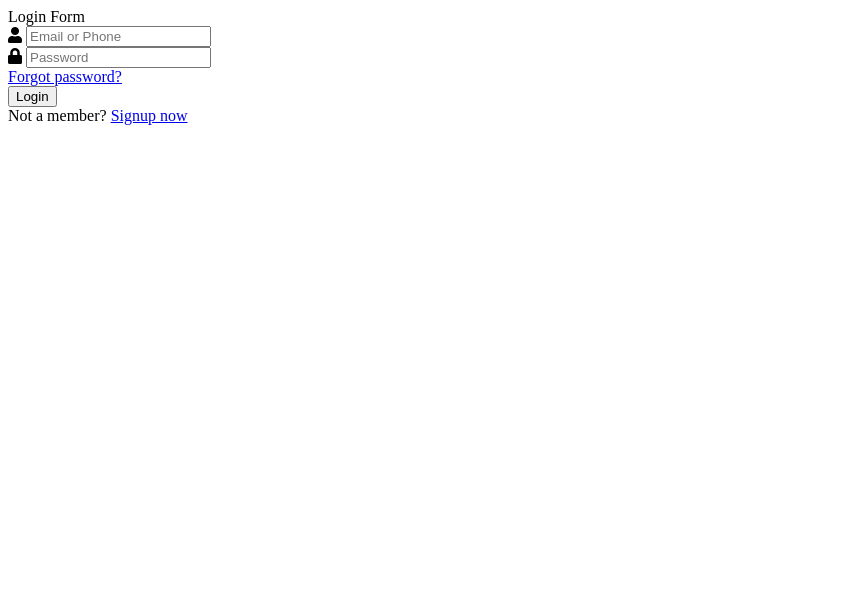
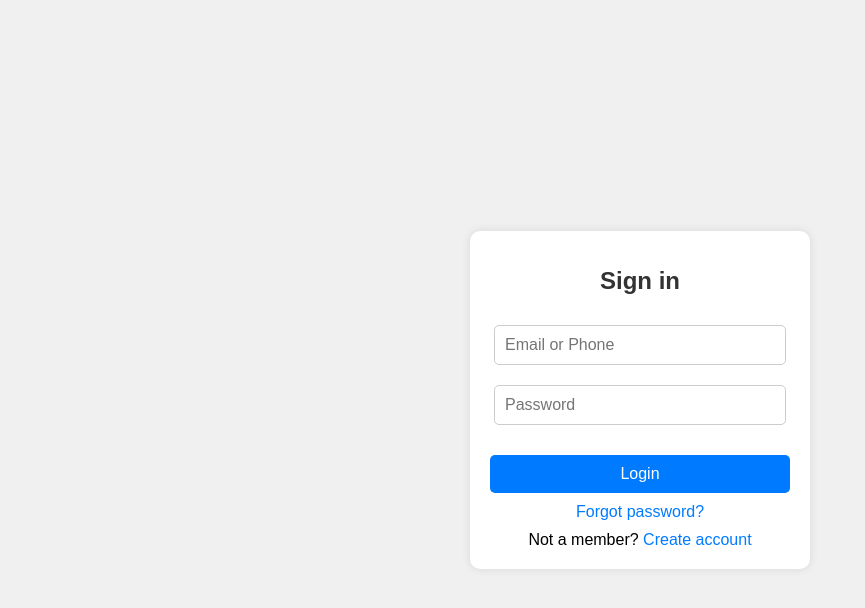
Before and after one commit to andrewsudardjo/EmployeeLeave, a PHP site: page /homepage.php in a window 1280 px wide. Shown: the top 608 px of the page, without its empty margins (0-865 px from the left). Run offline with PHP 8.4, Linux system fonts and the light colour scheme.

Commit message:
Update homepage.php

```diff
--- a/homepage.php
+++ b/homepage.php
@@ -1,10 +1,39 @@
 <?php
 session_start();
-  include ("dbconnect.php");
+?>
+
+<!DOCTYPE html>
+<html lang="en" dir="ltr">
+<head>
+    <meta charset="utf-8">
+    <meta name="viewport" content="width=device-width, initial-scale=1.0">
+    <title>Login Form</title>
+    <link rel="stylesheet" href="https://cdnjs.cloudflare.com/ajax/libs/font-awesome/5.15.2/css/all.min.css"/>
+    <link href="homepage.css" rel="stylesheet"/>
+</head>
+<body>
+    <div class="loginpage">
+        <div class="title"><h1>Sign in</h1></div>
+        <form method="POST" action="#">
+            <input class="input" id="username" name="username" type="text" placeholder="Email or Phone" required>
+            <br>
+            <input class="input1" id="password" name="password" type="password" placeholder="Password" required>
+            <div class="submit"><input type="submit" value="Login"></div>
+            <div class="forgot"><a href="forgotpass.php">Forgot password?</a></div>
+            <div class="register">Not a member? <a href="register.php">Create account</a></div>
+        </form>
+    </div>
+</body>
+</html>
+
+<?php
+session_start();
 if ($_SERVER['REQUEST_METHOD'] == 'POST') {
+    include "dbconnect.php";
+
+    // Get form data
     $username = $_POST['username'];
     $password = $_POST['password'];
-
 
     // Prepare and execute the query to fetch the user
     $stmt = $pdo->prepare('SELECT * FROM user WHERE username = :username');
@@ -18,55 +47,17 @@
             $_SESSION['username'] = $user['username'];
             $_SESSION['role'] = $user['role'];
 
-          if($user['role'] == 'admin'){
+            if ($user['role'] == 'admin') {
                 header('Location: admin.php');
-          }else{
+            } else {
                 header('Location: apply-leave.php');
             }
             exit();
-
-          }else {
+        } else {
             echo "<p style='color: red;'>Password verification failed.</p>";
         }
-    }else{
-    echo "<p style='color: red;'>username not found</p>";
+    } else {
+        echo "<p style='color: red;'>Username not found.</p>";
     }
 }
 ?>
-
-
-
-
-<!DOCTYPE html>
-<html lang="en" dir="ltr">
-  <head>
-    <meta charset="utf-8">
-    <meta name="viewport" content="width=device-width, initial-scale=1.0">
-     <title>Login Form</title>
-    <link rel="stylesheet" href="style.css">
-    <link rel="stylesheet" href="https://cdnjs.cloudflare.com/ajax/libs/font-awesome/5.15.2/css/all.min.css"/>
-  </head>
-  <body>
-    <div class="container">
-      <div class="wrapper">
-        <div class="title"><span>Login Form</span></div>
-        <form method="POST" action="#">
-          <div class="row">
-            <i class="fas fa-user"></i>
-            <input id="username" name="username" type="text" placeholder="Email or Phone" required>
-          </div>
-          <div class="row">
-            <i class="fas fa-lock"></i>
-            <input id="password" name="password" type="password" placeholder="Password" required>
-          </div>
-          <div class="pass"><a href="forgotpass.php">Forgot password?</a></div>
-          <div class="row button">
-            <input type="submit" value="Login">
-          </div>
-          <div class="signup-link">Not a member? <a href="register.php">Signup now</a></div>
-        </form>
-      </div>
-    </div>
-
-  </body>
-</html>
```
Lines whose indentation alone changed are shown as unchanged.
